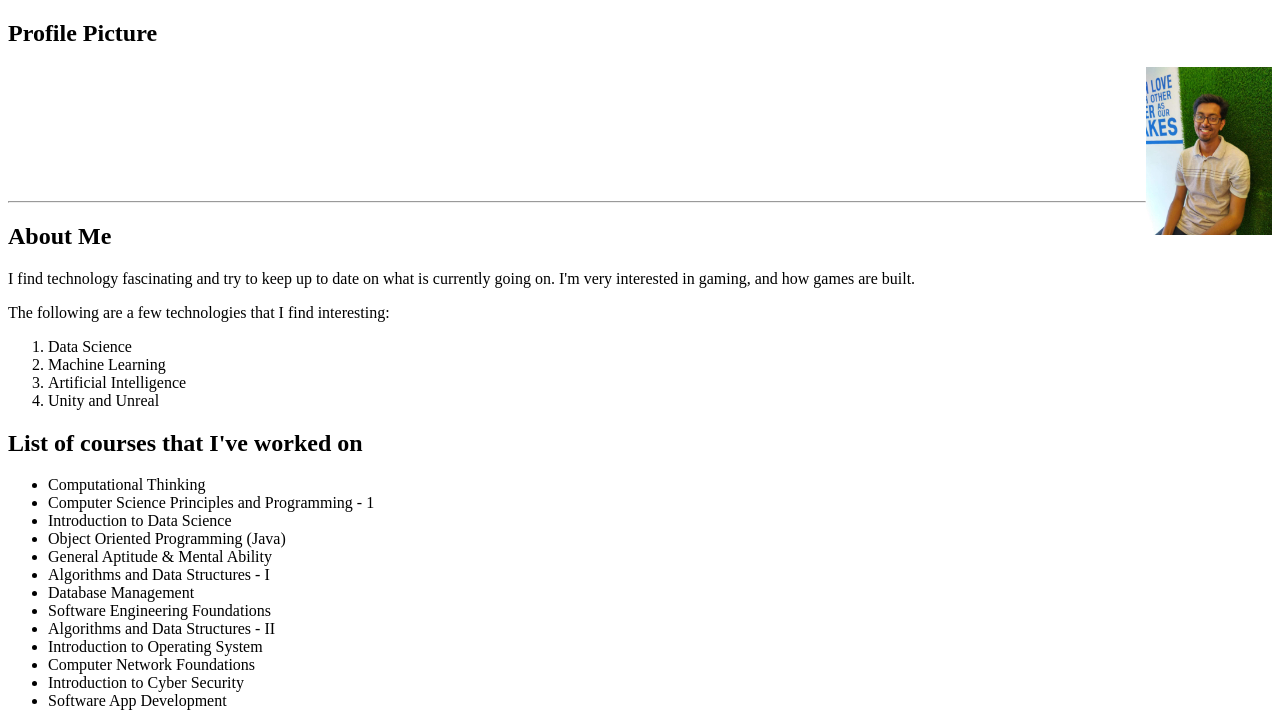
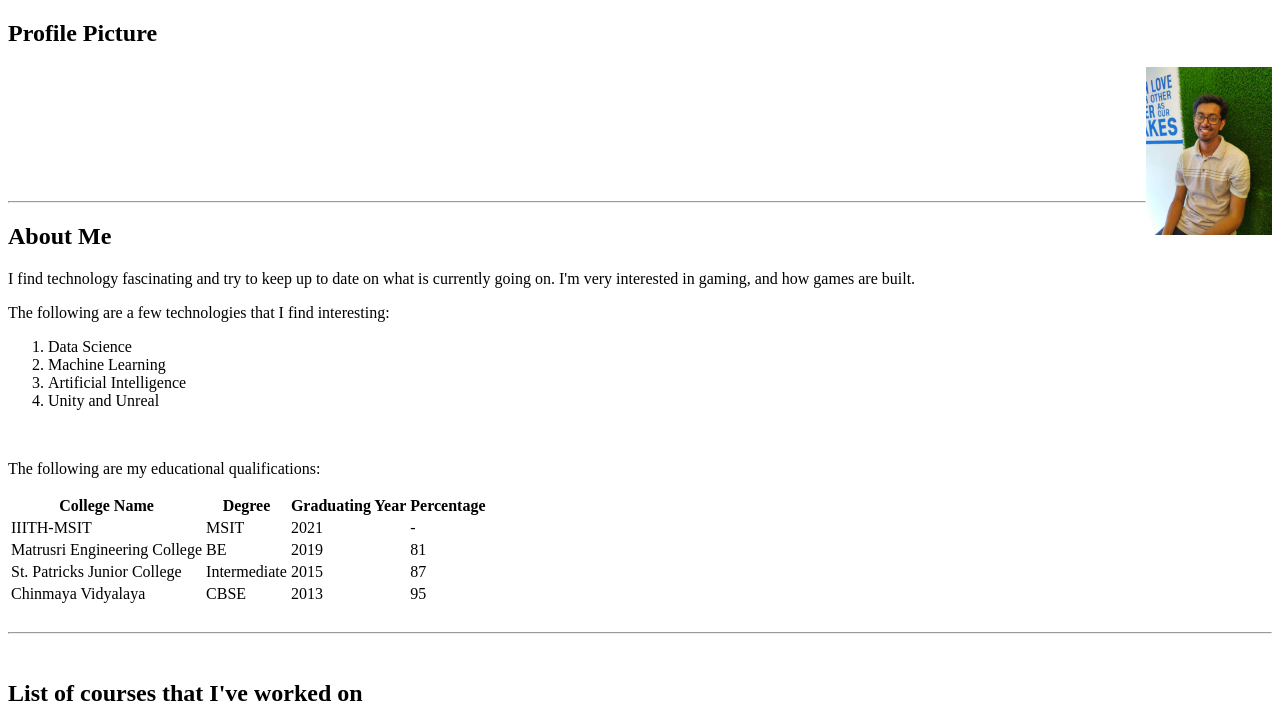
Before and after one commit to sourabh-swargam/Software_App_Development_2019501028, a plain HTML site: page Day 3/HTML/site.html in a window 1280 px wide. Shown: the top 723 px of the page. Drawn offline with Linux system fonts and the light colour scheme; files whose address does not match are found by name.

Commit message:
added table about education

```diff
--- a/Day 3/HTML/site.html
+++ b/Day 3/HTML/site.html
@@ -27,8 +27,48 @@
 			<li>Machine Learning</li>
 			<li>Artificial Intelligence</li>
 			<li>Unity and Unreal</li>
+		</ol>
 
-		</ol>
+		<br>
+		<p>The following are my educational qualifications:</p>
+		<table>
+			<heading>
+				<tr>
+					<th>College Name</th>
+					<th>Degree</th>
+					<th>Graduating Year</th>
+					<th>Percentage</th>
+				</tr>
+			</heading>
+			<data>
+				<tr>
+					<td>IIITH-MSIT</td>
+					<td>MSIT</td>
+					<td>2021</td>
+					<td>-</td>
+				</tr>
+				<tr>
+					<td>Matrusri Engineering College</td>
+					<td>BE</td>
+					<td>2019</td>
+					<td>81</td>
+				</tr>
+				<tr>
+					<td>St. Patricks Junior College</td>
+					<td>Intermediate</td>
+					<td>2015</td>
+					<td>87</td>
+				</tr>
+				<tr>
+					<td>Chinmaya Vidyalaya</td>
+					<td>CBSE</td>
+					<td>2013</td>
+					<td>95</td>
+				</tr>
+			</data>
+		</table>
+
+		<br><hr><br>
 
 		<h2>List of courses that I've worked on</h2>
 		<ul>
@@ -63,7 +103,12 @@
 			<br>
 			<div>
 				<label>Email</label>
-				<input type="Email" name="Email">
+				<input type="email" name="Email">
+			</div>
+			<br>
+			<div>
+				<label>Message</label>
+				<textarea name="message"></textarea>
 			</div>
 		</form>
 
```
